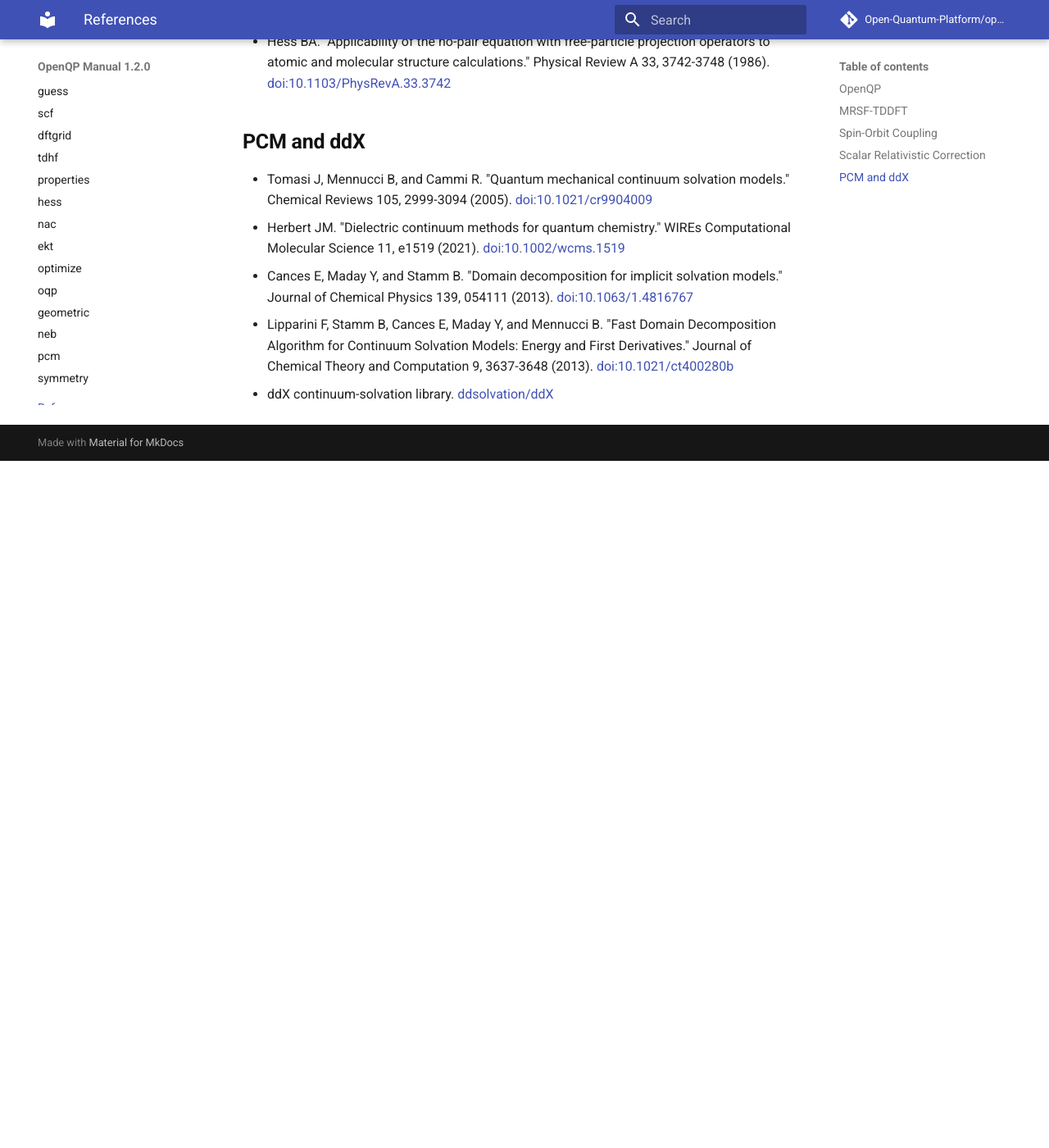
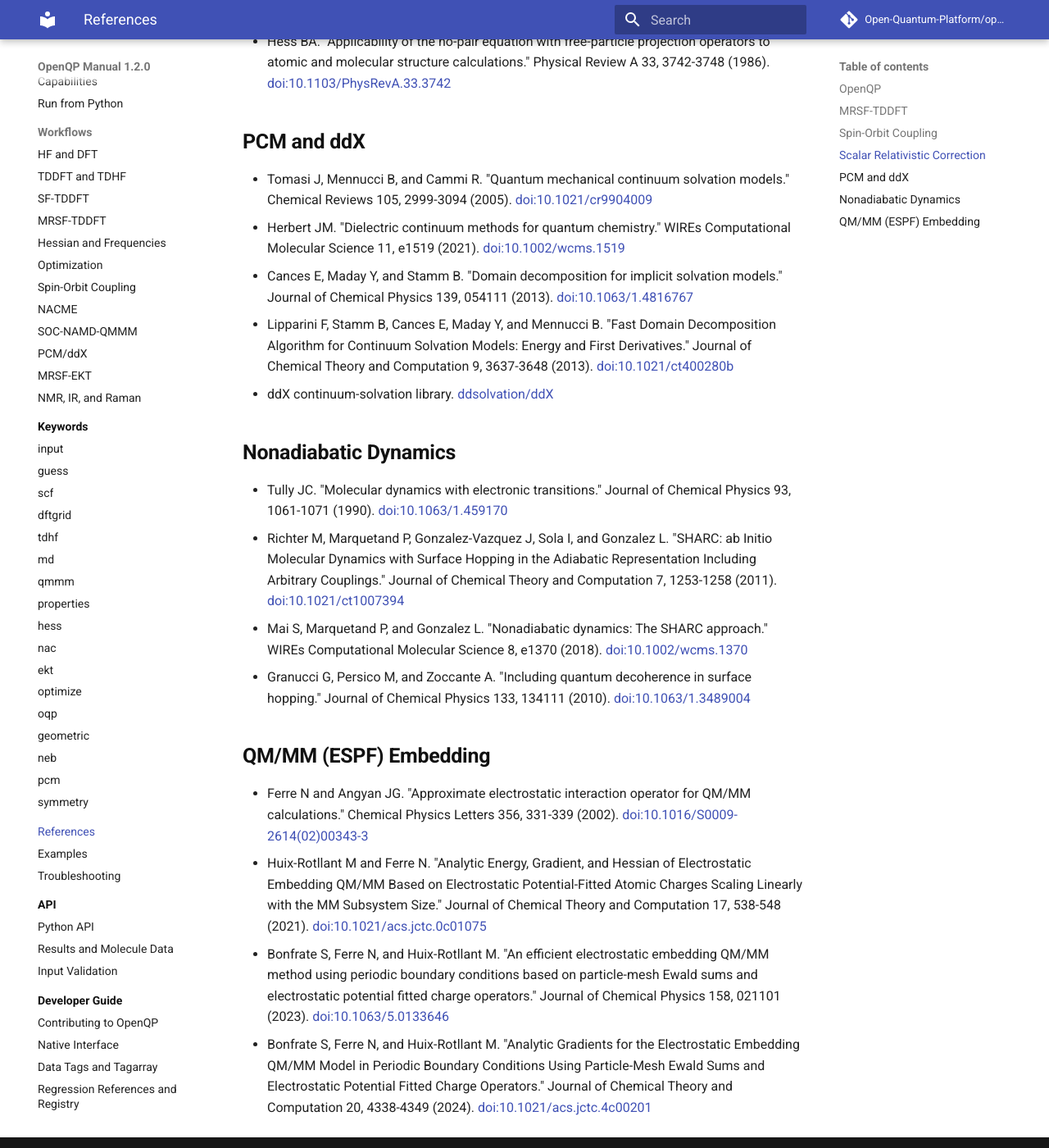
Before and after one commit to Open-Quantum-Platform/openqp-docs, an MkDocs documentation site: the page built from docs/references.md, in a window 1280 px wide and 1400 px high, scrolled down 1432 px. Shown: the whole window at 82% size. Built offline with MkDocs 1.6.1 and Material for MkDocs 9.7.7, drawn with Linux system fonts in a browser that asks for light colours; comment, search, counter and statistics services are not loaded; before the commit the page ends 1994 px from its top, so only the background shows below that; part of the change alters nothing that is shown.

Commit message:
docs(workflows): add SOC-NAMD-QMMM workflow page
Add docs/workflows/soc-namd-qmmm.md: an introduction to spin-orbit-coupled
nonadiabatic MD with ESPF QM/MM embedding. Covers FSSH/SHARC theory, the
qmmm_flag/soc driver-dispatch table, a complete runnable PBC water-box deck,
the whole-molecule-QM scope caveat, and energy-conservation checks. Add
Nonadiabatic Dynamics and QM/MM (ESPF) Embedding reference sections and wire
the page into the Workflows nav.

Co-Authored-By: Claude Fable 5 <noreply@anthropic.com>

````diff
--- a/docs/references.md
+++ b/docs/references.md
@@ -79,3 +79,41 @@ related workflows.
   Derivatives." Journal of Chemical Theory and Computation 9, 3637-3648
   (2013). [doi:10.1021/ct400280b](https://doi.org/10.1021/ct400280b)
 - ddX continuum-solvation library. [ddsolvation/ddX](https://github.com/ddsolvation/ddX)
+
+## Nonadiabatic Dynamics
+
+- Tully JC. "Molecular dynamics with electronic transitions." Journal of
+  Chemical Physics 93, 1061-1071 (1990).
+  [doi:10.1063/1.459170](https://doi.org/10.1063/1.459170)
+- Richter M, Marquetand P, Gonzalez-Vazquez J, Sola I, and Gonzalez L. "SHARC:
+  ab Initio Molecular Dynamics with Surface Hopping in the Adiabatic
+  Representation Including Arbitrary Couplings." Journal of Chemical Theory and
+  Computation 7, 1253-1258 (2011).
+  [doi:10.1021/ct1007394](https://doi.org/10.1021/ct1007394)
+- Mai S, Marquetand P, and Gonzalez L. "Nonadiabatic dynamics: The SHARC
+  approach." WIREs Computational Molecular Science 8, e1370 (2018).
+  [doi:10.1002/wcms.1370](https://doi.org/10.1002/wcms.1370)
+- Granucci G, Persico M, and Zoccante A. "Including quantum decoherence in
+  surface hopping." Journal of Chemical Physics 133, 134111 (2010).
+  [doi:10.1063/1.3489004](https://doi.org/10.1063/1.3489004)
+
+## QM/MM (ESPF) Embedding
+
+- Ferre N and Angyan JG. "Approximate electrostatic interaction operator for
+  QM/MM calculations." Chemical Physics Letters 356, 331-339 (2002).
+  [doi:10.1016/S0009-2614(02)00343-3](https://doi.org/10.1016/S0009-2614(02)00343-3)
+- Huix-Rotllant M and Ferre N. "Analytic Energy, Gradient, and Hessian of
+  Electrostatic Embedding QM/MM Based on Electrostatic Potential-Fitted Atomic
+  Charges Scaling Linearly with the MM Subsystem Size." Journal of Chemical
+  Theory and Computation 17, 538-548 (2021).
+  [doi:10.1021/acs.jctc.0c01075](https://doi.org/10.1021/acs.jctc.0c01075)
+- Bonfrate S, Ferre N, and Huix-Rotllant M. "An efficient electrostatic
+  embedding QM/MM method using periodic boundary conditions based on
+  particle-mesh Ewald sums and electrostatic potential fitted charge operators."
+  Journal of Chemical Physics 158, 021101 (2023).
+  [doi:10.1063/5.0133646](https://doi.org/10.1063/5.0133646)
+- Bonfrate S, Ferre N, and Huix-Rotllant M. "Analytic Gradients for the
+  Electrostatic Embedding QM/MM Model in Periodic Boundary Conditions Using
+  Particle-Mesh Ewald Sums and Electrostatic Potential Fitted Charge Operators."
+  Journal of Chemical Theory and Computation 20, 4338-4349 (2024).
+  [doi:10.1021/acs.jctc.4c00201](https://doi.org/10.1021/acs.jctc.4c00201)
--- /dev/null
+++ b/docs/workflows/soc-namd-qmmm.md
@@ -0,0 +1,187 @@
+# SOC-NAMD-QMMM
+
+**SOC-NAMD-QMMM** is nonadiabatic molecular dynamics that combines three
+capabilities in one propagation loop:
+
+- **NAMD** — Tully fewest-switches surface hopping (FSSH) on MRSF-TDDFT states;
+- **SOC** — spin-orbit-coupled intersystem crossing (ISC), so hops occur on the
+  spin-adiabatic manifold of mixed singlet/triplet states;
+- **QM/MM** — the MRSF-TDDFT chromophore is embedded in a classical (OpenMM) MM
+  environment through the ESPF operator.
+
+It is dispatched by `runtype=namd` with `[md] soc=true` and
+`[input] qmmm_flag=true`, and is configured through the [`[md]`](../keywords/md.md)
+and [`[qmmm]`](../keywords/qmmm.md) sections. This page introduces the method and
+gives a complete, runnable input deck.
+
+## Overview and theory
+
+### FSSH nonadiabatic dynamics
+
+Classical nuclei propagate on one active potential energy surface with
+velocity-Verlet while the electronic amplitudes evolve; stochastic hops between
+surfaces reproduce population transfer. OpenQP implements FSSH generalized to an
+arbitrary number of states on MRSF-TDDFT surfaces, with energy-based decoherence
+(EDC), finite-difference time-derivative couplings (TDC), and trivial-crossing
+(diabatic) following. See [Tully FSSH](../references.md#nonadiabatic-dynamics).
+
+### SOC-NAMD (intersystem crossing)
+
+With `[md] soc=true`, the spin-orbit MRSF-TDDFT driver (`soc_mrsf`) builds and
+diagonalizes the spin-orbit Hamiltonian
+
+```
+H = diag(E_MCH) + H_SOC
+```
+
+whose eigenvectors define the **spin-adiabatic** states (the SHARC
+representation). Here the *MCH* (molecular Coulomb Hamiltonian) basis is the set
+of spin-pure MRSF singlet and triplet states, and `H_SOC` are the spin-orbit
+matrix elements that couple them. For `[tdhf] nstate` singlets and the same
+number of triplets, the manifold has `ns + 3*nt` spin-adiabatic states (each
+triplet contributes three `Ms` sublevels).
+
+Surface hopping is carried out on this spin-mixed manifold, so a hop between a
+predominantly singlet and a predominantly triplet spin-adiabatic state *is* an
+intersystem-crossing event. Continuity of the eigenvectors from step to step is
+maintained by **U-phase tracking** (the phase/ordering of the eigenvector matrix
+`U`), and the electronic amplitudes are propagated with local diabatization.
+
+**Active-surface force.** The current release computes the active-surface force
+as the **SHARC weighted-MCH diagonal gradient**: each contributing spin-pure
+(MCH) component carries its own gradient, weighted by its population in the
+active spin-adiabatic state, with components below [`grad_wthr`](../keywords/md.md#grad_wthr)
+dropped so the force stays continuous through strong spin mixing. At an ISC hop,
+velocities are rescaled to conserve the total energy (including the ESPF
+embedding energy change).
+
+!!! note "Planned: spin-pure (MCH) force basis"
+    A `soc_basis` keyword is planned to select between the SHARC spin-adiabatic
+    weighted-MCH diagonal gradient (`adiabatic`, current behavior) and a
+    spin-pure, exact active-root gradient (`mch`). The `mch` variant avoids the
+    approximate weighted gradient and is expected to be the recommended
+    production choice for energy conservation once released; adiabatic-basis
+    force corrections (`soc_du_dt_corr`, `soc_tdc_grad_corr`) are planned
+    alongside it. Until then, dynamics use the weighted-MCH diagonal gradient and
+    [`grad_wthr`](../keywords/md.md#grad_wthr); [`econs`](../keywords/md.md#econs)
+    is available as a temporary energy-conservation stabilizer.
+
+### ESPF QM/MM embedding
+
+The MRSF-TDDFT QM region is embedded in the OpenMM MM environment through the
+**electrostatic potential-fitted (ESPF) operator**: the MM point charges enter
+the QM core Hamiltonian (polarizing the QM density), and the QM density reacts on
+the MM atoms through ESPF-fitted atomic charges. All electronic quantities — the
+reference SCF, the singlet and triplet MRSF states, and the SOC matrix — inherit
+the same embedding. The default full-ESPF electrostatics (`embedding=electrostatic`)
+give a finite-difference-exact analytic gradient and energy-conserving dynamics.
+Rigid-water SHAKE/RATTLE constraints are applied to the MM region inside the
+velocity-Verlet loop, so a normal (~0.5 fs) timestep can be used; QM atoms are
+never constrained. A periodic water box uses particle-mesh Ewald
+(`cutoff=PME`) with ESPF-PME electrostatics. See the
+[`[qmmm]`](../keywords/qmmm.md) page and
+[References](../references.md#qmmm-espf-embedding).
+
+### Scope and limitations
+
+SOC-NAMD-QMMM builds the QM molecule from [`[qmmm] qm_atoms`](../keywords/qmmm.md#qm_atoms)
+only, so **whole-molecule QM regions** are supported. Covalent QM/MM boundaries
+(hydrogen link atoms) in nonadiabatic dynamics are **not yet available** —
+single-point QM/MM and ground-state QM/MM MD do handle covalent boundaries (see
+[Link atoms](../keywords/qmmm.md#link-atoms)). Use a solvated chromophore in a
+periodic (PME) water box, with the whole chromophore in the QM region.
+
+## How the driver is selected
+
+`runfunc.compute_namd` picks the surface-hopping class from two flags:
+
+| [`[input] qmmm_flag`](../keywords/input.md#qmmm_flag) | [`[md] soc`](../keywords/md.md#soc) | Class |
+| --- | --- | --- |
+| `false` | `false` | `NAMD` (gas-phase FSSH) |
+| `false` | `true`  | `NAMD_SOC` (gas-phase SOC-NAMD) |
+| `true`  | `false` | `NAMD_QMMM` (FSSH + ESPF QM/MM) |
+| **`true`** | **`true`** | **`NAMD_SOC_QMMM`** (SOC-NAMD + ESPF QM/MM) |
+
+## Example deck: SOC-NAMD-QMMM in a periodic water box
+
+A complete deck for a chromophore solvated in a periodic TIP3P water box. The
+whole chromophore is the QM region (`qm_atoms`); the water is MM.
+
+```ini
+[input]
+runtype    = namd
+qmmm_flag  = true
+method     = tdhf
+functional = bhhlyp
+basis      = 6-31g*
+
+[scf]
+type         = rohf
+multiplicity = 3          ; MRSF high-spin (triplet) reference
+
+[tdhf]
+type   = mrsf
+nstate = 3                ; 3 singlets + 3 triplets -> ns+3*nt = 12 spin-adiabatic states
+
+[md]
+soc        = true         ; SOC-NAMD (intersystem crossing)
+active     = 1            ; initial spin-adiabatic surface (overridden by init_state)
+init_state = S1           ; start on the state with dominant S1 character
+nstep      = 200
+dt         = 0.5
+thrshe     = 0.1          ; SOC-NAMD recommended gap gate (blocks large-gap S0 hops at FC)
+init_temp  = 300.0
+grad_wthr  = 0.001
+
+[qmmm]
+pdb_file         = chromophore_water.pdb
+forcefield_files = amber14-all.xml,amber14/tip3p.xml
+qm_atoms         = 0-14   ; whole-molecule QM region (0-based indices)
+cutoff           = PME    ; periodic water box (ESPF-PME)
+embedding        = electrostatic   ; full-ESPF (default)
+rigidwater       = True
+```
+
+Notes on the deck:
+
+- **Reference / states.** SOC-NAMD requires an MRSF-TDDFT setup: a high-spin
+  ROHF reference (`[scf] type=rohf multiplicity=3`) and `[tdhf] type=mrsf`. With
+  `[tdhf] nstate=3` the spin-adiabatic manifold has `ns + 3*nt = 3 + 9 = 12`
+  states, so `[md] active` may range `1..12`.
+- **Initial surface.** [`init_state=S1`](../keywords/md.md#init_state) starts on
+  the spin-adiabatic state of dominant S1 character and overrides `active`.
+- **Gap gate.** [`thrshe=0.1`](../keywords/md.md#thrshe) is the recommended
+  SOC-NAMD value; the large default would allow spurious S0 hops at the
+  Franck-Condon geometry.
+- **QM region.** [`qm_atoms`](../keywords/qmmm.md#qm_atoms) must be a whole
+  molecule (see [Scope and limitations](#scope-and-limitations)).
+- **Periodicity.** [`cutoff=PME`](../keywords/qmmm.md#cutoff) selects the
+  periodic ESPF-PME branch for a solvated box; use `NoCutoff` for an isolated
+  cluster.
+
+## Outputs and energy conservation
+
+The run writes a trajectory log with, per nuclear step, the time, the active
+state, the MCH/spin-adiabatic state energies, the total energy `E_tot`
+(potential + kinetic, including the ESPF embedding energy), and hopping events.
+
+Under NVE dynamics with the default full-ESPF electrostatics, `E_tot` should be
+**flat** (no systematic drift) — this is the main check that the trajectory is
+physically meaningful. To verify, plot `E_tot` versus time from the trajectory
+log and confirm it fluctuates around a constant with no trend.
+
+If the spin-adiabatic weighted-MCH diagonal gradient produces a slow drift,
+[`econs=true`](../keywords/md.md#econs) rescales velocities each step to conserve
+`E_tot` as a temporary stabilizer. The planned spin-pure `mch` force basis (with
+exact active-root gradients) is expected to conserve energy without this
+band-aid; see the [force-basis note](#soc-namd-intersystem-crossing) above.
+
+## References
+
+- MRSF-TDDFT — see [References: MRSF-TDDFT](../references.md#mrsf-tddft).
+- Relativistic MRSF-TDDFT spin-orbit coupling — see
+  [References: Spin-Orbit Coupling](../references.md#spin-orbit-coupling).
+- Tully FSSH and the SHARC spin-adiabatic representation — see
+  [References: Nonadiabatic dynamics](../references.md#nonadiabatic-dynamics).
+- ESPF QM/MM embedding and its periodic (PME) extension — see
+  [References: QM/MM (ESPF) embedding](../references.md#qmmm-espf-embedding).
--- a/mkdocs.yml
+++ b/mkdocs.yml
@@ -47,6 +47,7 @@ nav:
       - Optimization: workflows/optimization.md
       - Spin-Orbit Coupling: workflows/soc.md
       - NACME: workflows/nacme.md
+      - SOC-NAMD-QMMM: workflows/soc-namd-qmmm.md
       - PCM/ddX: workflows/pcm.md
       - MRSF-EKT: workflows/ekt.md
       - NMR, IR, and Raman: workflows/nmr-ir-raman.md
@@ -57,6 +58,8 @@ nav:
       - scf: keywords/scf.md
       - dftgrid: keywords/dftgrid.md
       - tdhf: keywords/tdhf.md
+      - md: keywords/md.md
+      - qmmm: keywords/qmmm.md
       - properties: keywords/properties.md
       - hess: keywords/hess.md
       - nac: keywords/nac.md
````
